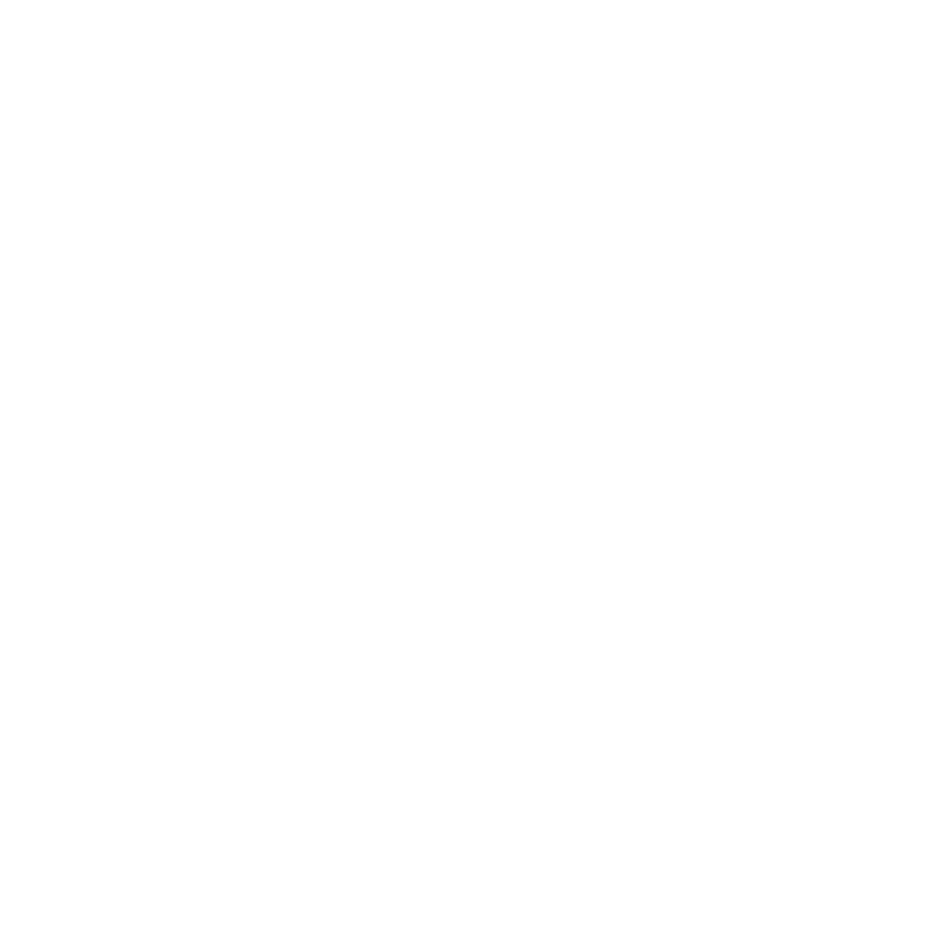
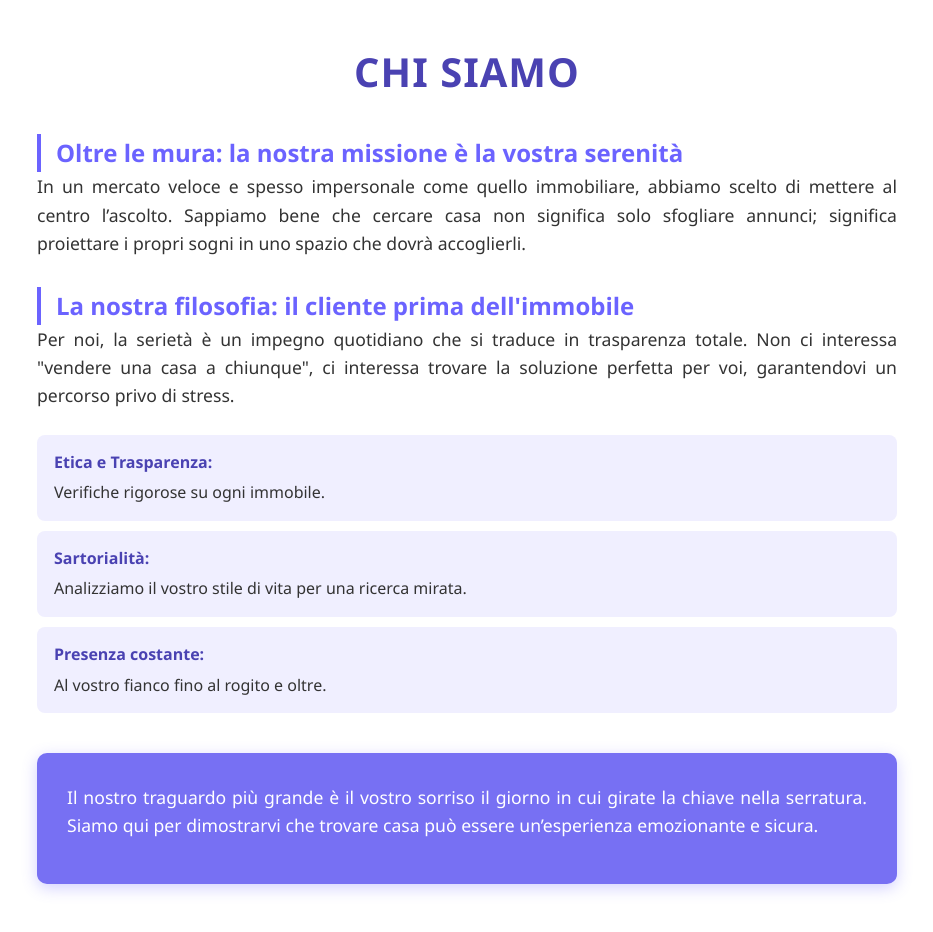
Before and after one commit to IlariA-16/Progetto.Adiacent, an Angular app in the folder Desktop/homes_app/: page /about in a window 1280 px wide. Before the commit this address led to /. Shown: the part 140-1072 px from the top of the page, without its empty margins (173-1106 px from the left). Before the commit the page ends 800 px from the top, so only its background shows below. Built offline with nearby package versions, Linux system fonts and the light colour scheme.

Commit message:
Modifiche varie ai componenti e creazione pagina About

```diff
--- a/Desktop/homes_app/db.json
+++ b/Desktop/homes_app/db.json
@@ -11,7 +11,9 @@
       "laundry": true,
       "metratura": 85,
       "piano": "3° piano con ascensore",
-      "description": "Questo spazioso trilocale a Chicago offre una zona giorno molto luminosa e rifiniture moderne. Ideale per famiglie, si trova in una zona ricca di servizi e parchi pubblici."
+      "description": "Questo spazioso trilocale a Chicago offre una zona giorno molto luminosa e rifiniture moderne. Ideale per famiglie, si trova in una zona ricca di servizi e parchi pubblici.",
+      "lati": 41.8781,
+      "long": -87.6298
     },
     {
       "id": 1,
@@ -24,7 +26,9 @@
       "laundry": true,
       "metratura": 45,
       "piano": "Piano terra",
-      "description": "Accogliente bilocale situato a pochi passi dalla spiaggia. Nonostante la metratura contenuta, gli spazi sono ottimizzati perfettamente per garantire il massimo comfort in una delle zone più ambite di Santa Monica."
+      "description": "Accogliente bilocale situato a pochi passi dalla spiaggia. Nonostante la metratura contenuta, gli spazi sono ottimizzati perfettamente per garantire il massimo comfort in una delle zone più ambite di Santa Monica.",
+      "lati": 34.0195,
+      "long": -118.4912
     },
     {
       "id": 2,
@@ -37,7 +41,9 @@
       "laundry": false,
       "metratura": 60,
       "piano": "1° piano",
-      "description": "Una soluzione abitativa calda e sicura nel cuore di Juneau. Gli interni presentano dettagli in legno tipici della zona e un eccellente isolamento termico per affrontare i climi più rigidi."
+      "description": "Una soluzione abitativa calda e sicura nel cuore di Juneau. Gli interni presentano dettagli in legno tipici della zona e un eccellente isolamento termico per affrontare i climi più rigidi.",
+      "lati": 58.3019,
+      "long": -134.4197
     },
     {
       "id": 3,
@@ -50,7 +56,9 @@
       "laundry": false,
       "metratura": 110,
       "piano": "Ultimo piano (Attico)",
-      "description": "Splendido attico con vista panoramica sullo skyline di Chicago. Dispone di ampie vetrate, pavimenti in parquet e una cucina open-space di ultima generazione."
+      "description": "Splendido attico con vista panoramica sullo skyline di Chicago. Dispone di ampie vetrate, pavimenti in parquet e una cucina open-space di ultima generazione.",
+      "lati": 41.8818,
+      "long": -87.6231
     },
     {
       "id": 4,
@@ -63,7 +71,9 @@
       "laundry": false,
       "metratura": 70,
       "piano": "2° piano",
-      "description": "Appartamento tranquillo e ben collegato, situato in un contesto residenziale curato. La soluzione ideale per chi cerca un equilibrio tra vita cittadina e serenità domestica."
+      "description": "Appartamento tranquillo e ben collegato, situato in un contesto residenziale curato. La soluzione ideale per chi cerca un equilibrio tra vita cittadina e serenità domestica.",
+      "lati": 41.5934,
+      "long": -87.3464
     },
     {
       "id": 5,
@@ -76,7 +86,9 @@
       "laundry": true,
       "metratura": 95,
       "piano": "4° piano con balcone",
-      "description": "Moderno appartamento ad Oakland con un ampio balcone vivibile. La struttura è recente e dotata di sistemi di risparmio energetico all'avanguardia e fibra ottica già installata."
+      "description": "Moderno appartamento ad Oakland con un ampio balcone vivibile. La struttura è recente e dotata di sistemi di risparmio energetico all'avanguardia e fibra ottica già installata.",
+      "lati": 37.8044,
+      "long": -122.2712
     },
     {
       "id": 6,
@@ -89,7 +101,9 @@
       "laundry": true,
       "metratura": 120,
       "piano": "Casa indipendente",
-      "description": "Villetta indipendente con giardino privato. Perfetta per chi possiede animali domestici o per chi ama il giardinaggio. Zona estremamente sicura e silenziosa."
+      "description": "Villetta indipendente con giardino privato. Perfetta per chi possiede animali domestici o per chi ama il giardinaggio. Zona estremamente sicura e silenziosa.",
+      "lati": 37.8100,
+      "long": -122.2500
     },
     {
       "id": 7,
@@ -102,7 +116,9 @@
       "laundry": true,
       "metratura": 55,
       "piano": "3° piano",
-      "description": "Bilocale ristrutturato di recente con uno stile minimalista ed elegante. Situato vicino alle principali arterie di comunicazione, è ottimo per pendolari."
+      "description": "Bilocale ristrutturato di recente con uno stile minimalista ed elegante. Situato vicino alle principali arterie di comunicazione, è ottimo per pendolari.",
+      "lati": 37.7900,
+      "long": -122.2400
     },
     {
       "id": 8,
@@ -115,7 +131,9 @@
       "laundry": false,
       "metratura": 150,
       "piano": "Su più livelli (Duplex)",
-      "description": "Ampio duplex perfetto per la condivisione o per famiglie numerose. Gli ampi spazi comuni permettono una vivibilità eccellente, pur mantenendo la privacy nelle zone notte separate."
+      "description": "Ampio duplex perfetto per la condivisione o per famiglie numerose. Gli ampi spazi comuni permettono una vivibilità eccellente, pur mantenendo la privacy nelle zone notte separate.",
+      "lati": 37.8200,
+      "long": -122.2800
     },
     {
       "id": 9,
@@ -128,7 +146,9 @@
       "laundry": true,
       "metratura": 80,
       "piano": "1° piano con parcheggio",
-      "description": "Comodo appartamento a Portland con posto auto riservato incluso. La casa è ben isolata acusticamente e offre un'atmosfera rilassante e moderna."
+      "description": "Comodo appartamento a Portland con posto auto riservato incluso. La casa è ben isolata acusticamente e offre un'atmosfera rilassante e moderna.",
+      "lati": 45.5152,
+      "long": -122.6784
     }
   ]
 }
--- /dev/null
+++ b/Desktop/homes_app/src/app/about/about.component.css
@@ -0,0 +1,74 @@
+/* Contenitore principale */
+.about-container {
+    max-width: 900px;
+    margin: 40px auto;
+    padding: 20px;
+    font-family: 'Segoe UI', Roboto, sans-serif;
+    line-height: 1.6;
+    color: #333;
+}
+
+/* Titolo Principale */
+.about-container h2 {
+    text-align: center;
+    color: #4a42b2;
+    font-size: 2.5rem;
+    margin-bottom: 30px;
+    text-transform: uppercase;
+    letter-spacing: 1px;
+}
+
+/* Sottotitoli delle sezioni */
+.about-container h3 {
+    color: #6b63ff; /* Il viola del tuo logo */
+    font-size: 1.5rem;
+    margin-top: 30px;
+    border-left: 4px solid #6b63ff;
+    padding-left: 15px;
+}
+
+/* Paragrafi */
+.about-container p {
+    margin-bottom: 15px;
+    font-size: 1.1rem;
+    text-align: justify;
+}
+
+/* Lista dei valori */
+.about-container ul {
+    list-style: none;
+    padding: 0;
+    margin: 25px 0;
+}
+
+.about-container li {
+    background: #f0efff; /* Sfondo viola chiarissimo */
+    margin-bottom: 10px;
+    padding: 15px;
+    border-radius: 8px;
+    border-left: 2px solid transparent;
+    transition: all 0.3s ease;
+}
+
+.about-container li:hover {
+    transform: translateX(10px);
+    border-left: 2px solid #6b63ff; /* Compare una linea al passaggio */
+    background: #e6e4ff;
+}
+
+.about-container li strong {
+    color: #4a42b2;
+    display: block;
+    margin-bottom: 5px;
+}
+
+/* Sezione finale di chiusura */
+.closing {
+    margin-top: 40px;
+    padding: 30px;
+    background-color: #7770f3; /* Sfondo con il colore del logo */
+    color: white;
+    border-radius: 10px;
+    text-align: center;
+    box-shadow: 0 4px 15px rgba(107, 99, 255, 0.3);
+}
--- /dev/null
+++ b/Desktop/homes_app/src/app/about/about.component.html
@@ -0,0 +1,32 @@
+<section class="about-container">
+  <h2>Chi Siamo</h2>
+
+  <article class="mission">
+    <h3>Oltre le mura: la nostra missione è la vostra serenità</h3>
+    <p>
+      In un mercato veloce e spesso impersonale come quello immobiliare, abbiamo scelto di mettere al centro l’ascolto.
+      Sappiamo bene che cercare casa non significa solo sfogliare annunci; significa proiettare i propri sogni in uno spazio che dovrà accoglierli.
+    </p>
+  </article>
+
+  <article class="values">
+    <h3>La nostra filosofia: il cliente prima dell'immobile</h3>
+    <p>
+      Per noi, la serietà è un impegno quotidiano che si traduce in trasparenza totale.
+      Non ci interessa "vendere una casa a chiunque", ci interessa trovare la soluzione perfetta per voi, garantendovi un percorso privo di stress.
+    </p>
+
+    <ul>
+      <li><strong>Etica e Trasparenza:</strong> Verifiche rigorose su ogni immobile.</li>
+      <li><strong>Sartorialità:</strong> Analizziamo il vostro stile di vita per una ricerca mirata.</li>
+      <li><strong>Presenza costante:</strong> Al vostro fianco fino al rogito e oltre.</li>
+    </ul>
+  </article>
+
+  <article class="closing">
+    <p>
+      Il nostro traguardo più grande è il vostro sorriso il giorno in cui girate la chiave nella serratura.
+      Siamo qui per dimostrarvi che trovare casa può essere un’esperienza emozionante e sicura.
+    </p>
+  </article>
+</section>
--- a/Desktop/homes_app/src/app/app.component.css
+++ b/Desktop/homes_app/src/app/app.component.css
@@ -1,6 +1,7 @@
 :host {
   --content-padding: 20px;
 }
+
 header {
   display: flex;
   align-items: center;
@@ -8,7 +9,9 @@
   padding: 0 var(--content-padding);
   box-shadow: 0px 5px 25px var(--shadow-color);
   background-color: white;
+  justify-content: space-between; /* Spinge i pulsanti a destra se il logo è a sinistra */
 }
+
 .content {
   padding: var(--content-padding);
 }
@@ -17,12 +20,20 @@
   height: 40px;
   vertical-align: middle;
 }
-.btn-fav-page {
+
+/* Stile comune per entrambi i pulsanti */
+.btn-fav-page, .btn-about-page {
   background-color: var(--primary-color);
   color: white;
   padding: 10px 15px;
   border-radius: 8px;
   text-decoration: none;
   font-weight: bold;
-  margin-left: 20px;
+  margin-left: 10px; /* Ridotto un po' per farli stare vicini */
+  display: inline-block;
 }
+
+/* Effetto al passaggio del mouse */
+.btn-fav-page:hover, .btn-about-page:hover {
+  filter: brightness(90%);
+}
--- a/Desktop/homes_app/src/app/app.component.ts
+++ b/Desktop/homes_app/src/app/app.component.ts
@@ -9,9 +9,15 @@
     <main>
       <header class="brand-name">
         <img class="brand-logo" src="/assets/logo.svg" alt="logo" aria-hidden="true">
-        <a [routerLink]="['/favorites']" class="btn-fav-page">
-        ⭐ I miei Preferiti
-      </a>
+         <div class="nav-links">
+          <a [routerLink]="['/favorites']" class="btn-fav-page">
+            ⭐ I miei Preferiti
+          </a>
+
+          <a [routerLink]="['/about']" class="btn-about-page">
+            ℹ️ Chi Siamo
+          </a>
+        </div>
       </header>
       <section class="content">
         <router-outlet> </router-outlet>
--- a/Desktop/homes_app/src/app/housing-location.ts
+++ b/Desktop/homes_app/src/app/housing-location.ts
@@ -10,4 +10,6 @@
     metratura: number;
     piano: string;
     description: string;
+    lati: number;
+    long: number;
 }
--- a/Desktop/homes_app/src/app/routes.ts
+++ b/Desktop/homes_app/src/app/routes.ts
@@ -4,6 +4,7 @@
 import { DetailsComponent } from "./details/details.component";
 import { ThankYouComponent } from "./thank-you/thank-you.component";
 import { FavoritesComponent } from './favorites/favorites.component';
+import { AboutComponent } from './about/about.component';
 const routeConfig: Routes = [
   {
     path: '',
@@ -32,6 +33,11 @@
     component: FavoritesComponent,
     title: 'I miei Preferiti'
   },
+  {
+    path: 'about',
+    component: AboutComponent,
+    title: 'Chi siamo'
+  }
 
 
 
```
Also changed, not shown: Desktop/homes_app/src/app/about/about.component.ts (added, +13 -0 lines), 1 other file (tests, documents, lock files or other folders).
